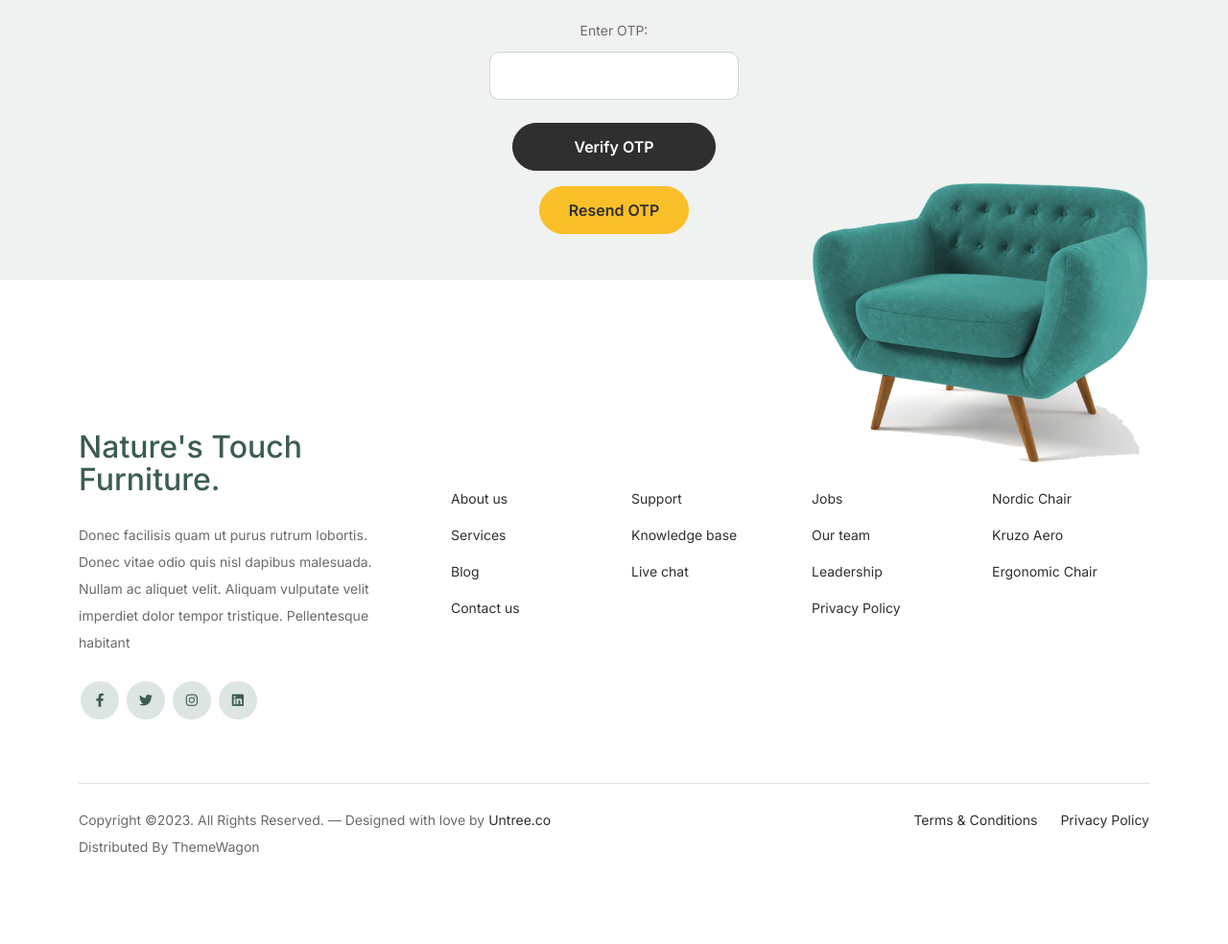
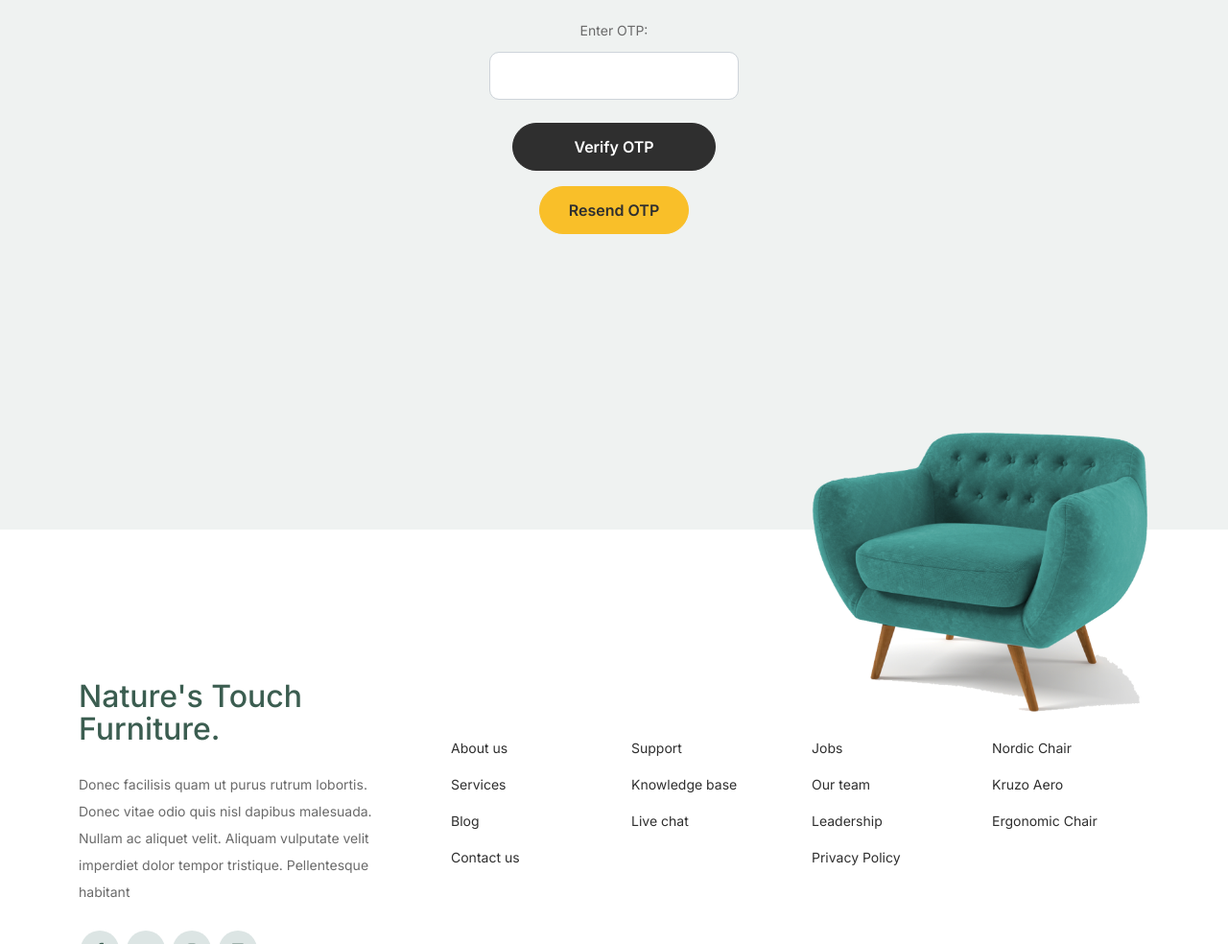
Before and after one commit to aswinbharath1/NaturesFurniture, a Django app: page /login/user-otp in a window 1280 px wide. Shown: the part 286-1270 px from the top of the page at 96% size. Before the commit the page ends 1177 px from the top, so only its background shows below. Run offline with Django 4.2, Linux system fonts and the light colour scheme; some libraries are stand-ins or nearby versions.

Commit message:
login html updated

```diff
--- a/templates/accounts/login.html
+++ b/templates/accounts/login.html
@@ -34,5 +34,7 @@
       </div>
     </div>
   </div>
+  <div style="height: 260px; width: 100%; background-color: #eff2f1;"></div>
+
 
 {% endblock %}
--- a/templates/accounts/verify.html
+++ b/templates/accounts/verify.html
@@ -48,6 +48,9 @@
             </div>
         </div>
     </div>
+
+    <div style="height: 260px; width: 100%; background-color: #eff2f1;"></div>
+
 {% endblock %}
 {% block script %}
 
```
